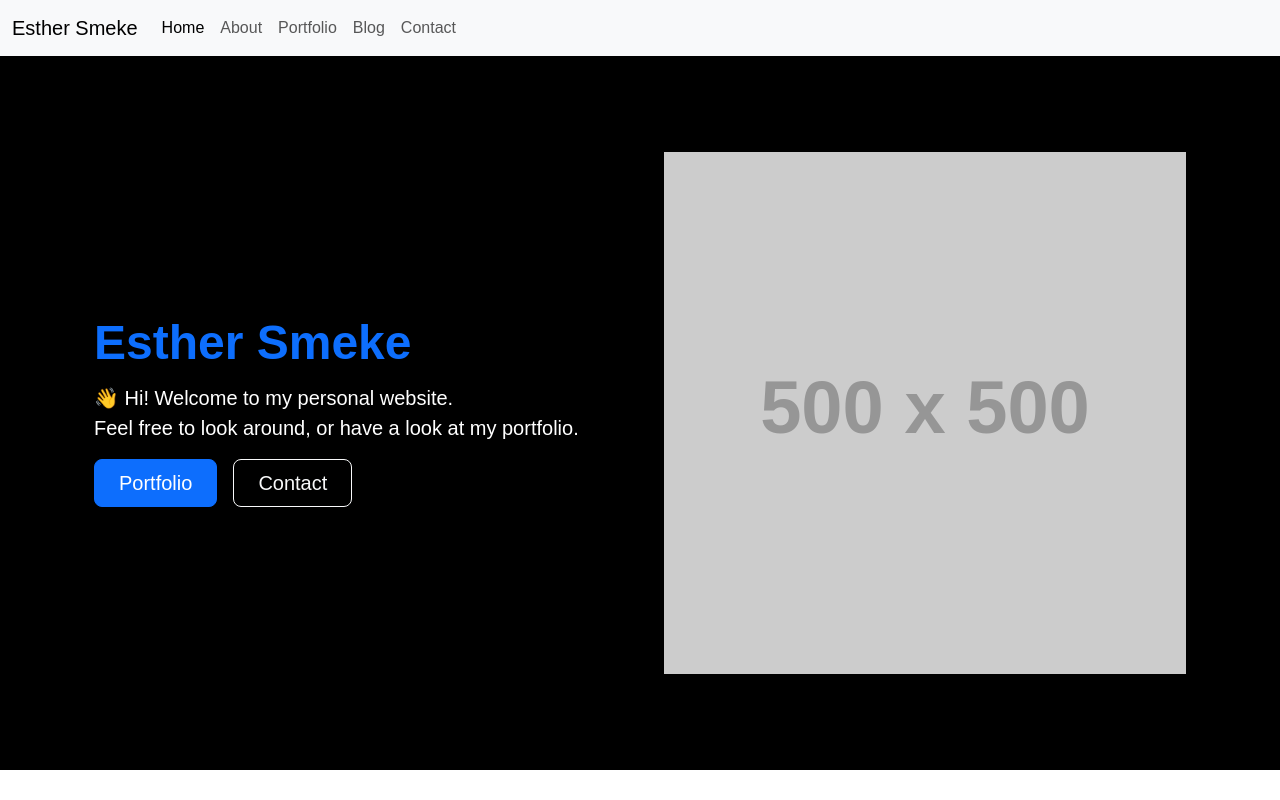
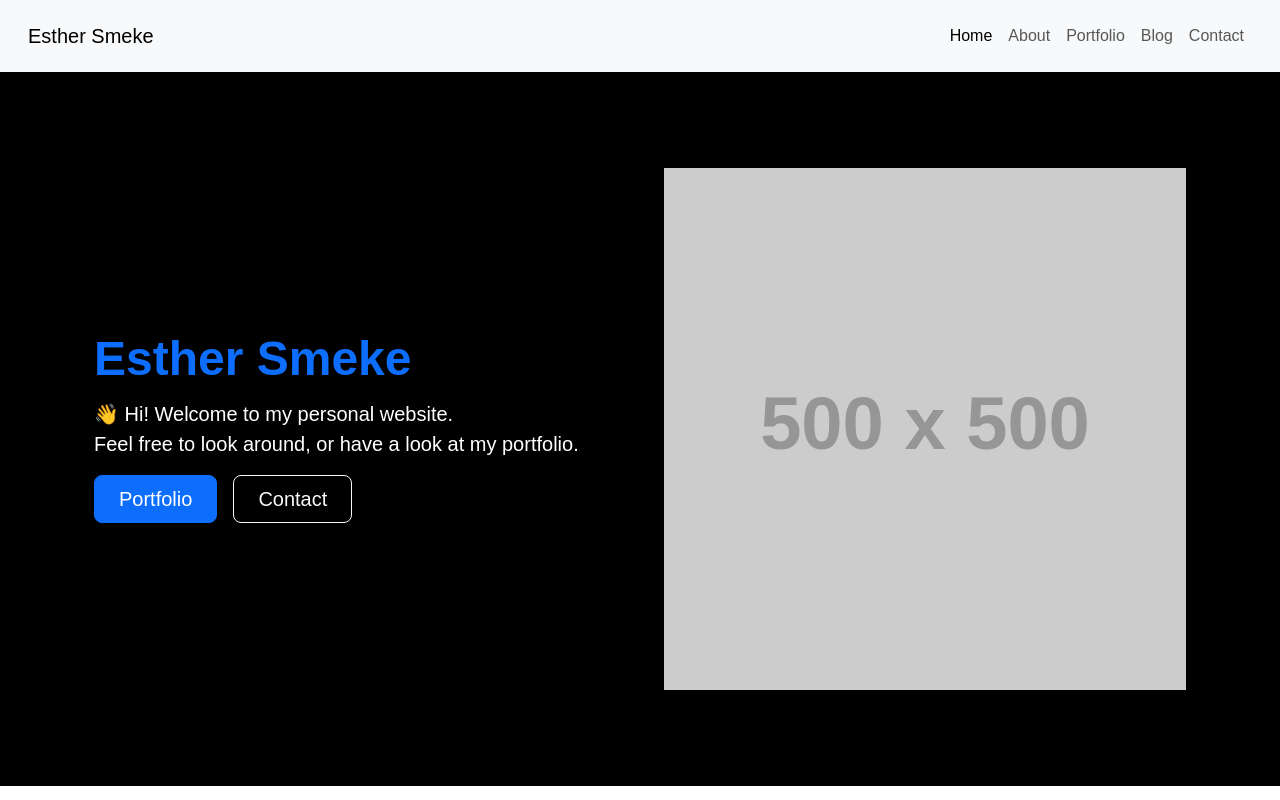
Before and after one commit to esthersmeke/preentrega2-smeke, a plain HTML site: page index.html in a window 1280 px wide. Shown: the top 800 px of the page. Drawn offline with nearby package versions, Linux system fonts and the light colour scheme; placeholder pictures from the web are drawn by us.

Commit message:
Navbar styles

```diff
--- a/css/style.css
+++ b/css/style.css
@@ -5,6 +5,22 @@ body {
 img {
   display: block;
   max-width: 100%;
+}
+
+@media (min-width: 768px) {
+  .navbar {
+    padding: 1rem;
+  }
+}
+
+.navbar-brand,
+h1,
+h2,
+h3,
+h4,
+h5,
+h6 {
+  font-family: "Indie Flower", sans-serif;
 }
 
 .section--xl {
@@ -16,7 +32,3 @@ img {
     padding: 5rem 0;
   }
 }
-
-.navbar-brand {
-  font-family: "Indie Flower", sans-serif;
-}
--- a/index.html
+++ b/index.html
@@ -15,7 +15,7 @@
   </head>
 
   <body>
-    <nav class="navbar navbar-expand-lg bg-body-tertiary">
+    <nav class="navbar navbar-expand-lg bg-body-tertiary sticky-top">
       <div class="container-fluid">
         <a class="navbar-brand" href="/">Esther Smeke</a>
         <button
@@ -31,7 +31,7 @@
         </button>
 
         <div class="collapse navbar-collapse" id="navbarSupportedContent">
-          <ul class="navbar-nav me-auto mb-2 mb-lg-0">
+          <ul class="navbar-nav ms-auto mb-2 mb-lg-0">
             <li class="nav-item">
               <a class="nav-link active" aria-current="page" href="#"> Home </a>
             </li>
```
